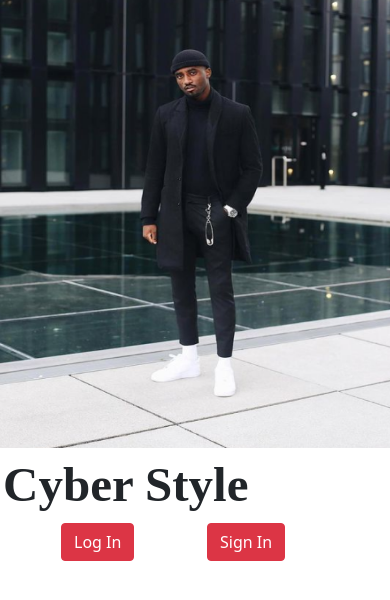
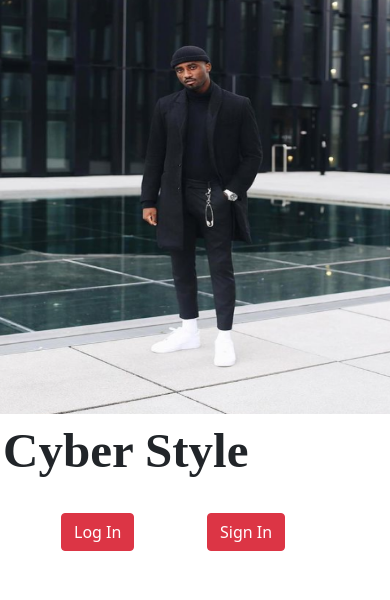
Before and after one commit to nguyenh19/cs4640-project, a PHP site: page / in a window 390 px wide. Shown: the top 600 px of the page. Run offline with PHP 8.4, Linux system fonts and the light colour scheme.

Commit message:
responsive homepage

```diff
--- a/index.html
+++ b/index.html
@@ -33,12 +33,11 @@
                 <h1>Cyber Style</h1>
                 <div class="row justify-content-center">
                     <div class="col-4">
-                    <button class="btn btn-danger" type="link" href="./login.html">Log In</button>
+                    <a href="./login.html"><button class="btn btn-danger home-pg" type="link" href="login.html">Log In</button></a>
                     </div>
                     <div class="col-4" id="sm-sign-in-button">
-                    <button class="btn btn-danger" type="link" href="#">Sign In</button>
+                    <a href="#"><button class="btn btn-danger home-pg" type="link" href="#">Sign In</button></a>
                     </div>
-                    <!--<a class="btn btn-danger" href="./login.html" role="button" style="margin-right: 5rem; margin-top: 15px;">Log In</a>-->
                 </div>
             </div>
             <div class="col" id="home-pg-col2">
@@ -46,12 +45,13 @@
                 <h3 id="slogan">Your style, your way</h3>
                 <div class="row justify-content-center">
                     <div class="col-6" id="lg-sign-in-button">
-                        <button class="btn btn-danger" type="link" href="#">Sign In</button>
+                        <a href="#"><button class="btn btn-danger home-pg" type="link" href="#">Sign In</button></a>
                     </div>
                 </div>
             </div>
             <div class="col" id="home-pg-col3">
                 <img src="./images/home-pg-image3.png" id="home-pg-image3">
+                <!--<hr id="home-pg-line-decoration">-->
             </div>
         </div>
     </div>
--- a/styles/main.css
+++ b/styles/main.css
@@ -46,8 +46,7 @@ h1 {
 }
 
 h3#slogan {
-    margin-top: 25px;
-    margin-bottom: 20px;
+    margin-top: 20px;
     font-family: "Copperplate";
 }
 
@@ -56,21 +55,46 @@ h3#slogan {
     padding-right: 0;
 }
 
+button.home-pg {
+    position: relative;
+    margin-top: 20%;
+}
+
 img#home-pg-image1, img#home-pg-image2 {
+    position: relative;
     width: 100%;
-    height: 28rem;
+    height: 65%;
     border-image-width: 0;
 }
 
 img#home-pg-image3 {
+    position: relative;
     width: 100%;
-    height: 100%;
+    height: auto;
     border-image-width: 0;
+    z-index: -1;
 }
 
 img#home-pg-image4 {
+    position: relative;
     width: 100%;
     height: 500px;
+}
+
+/* hr#home-pg-line-decoration {
+    position: relative;
+    width: 100%;
+    height: 5px;
+    border: 10px solid red;
+    align-items: right;
+    justify-content: end;
+    margin-bottom: 50%;
+} */
+
+@media (max-height: 703px) {
+    img#home-pg-image1, img#home-pg-image2 {
+        height: 80%;
+    }
 }
 
 @media (max-width:425px) {
```
Also changed, not shown: login.html (+6 -6 lines).
